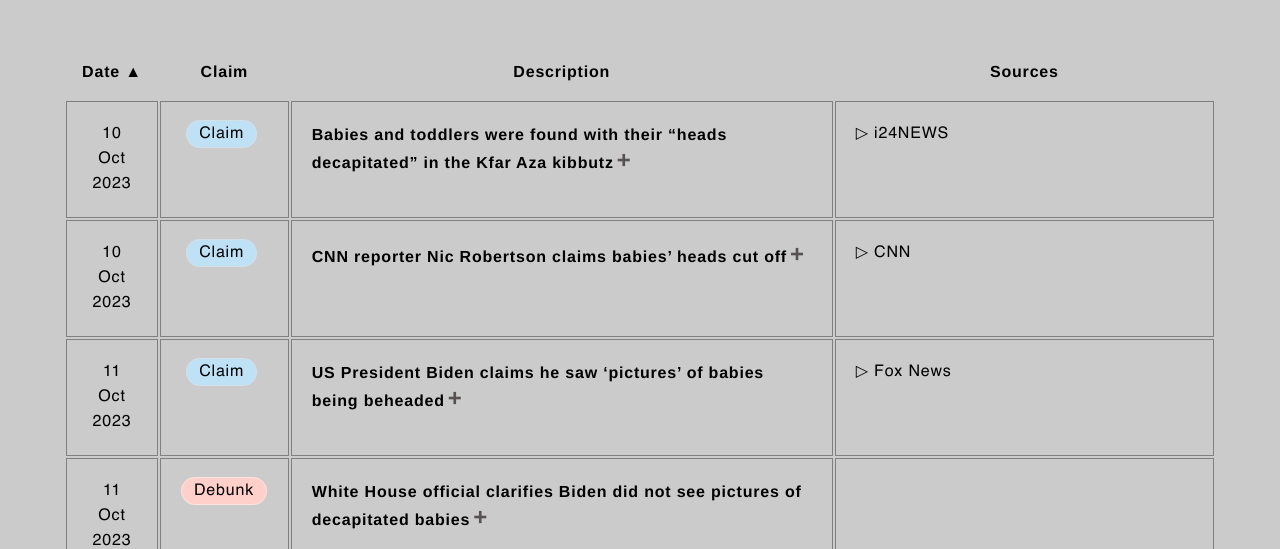
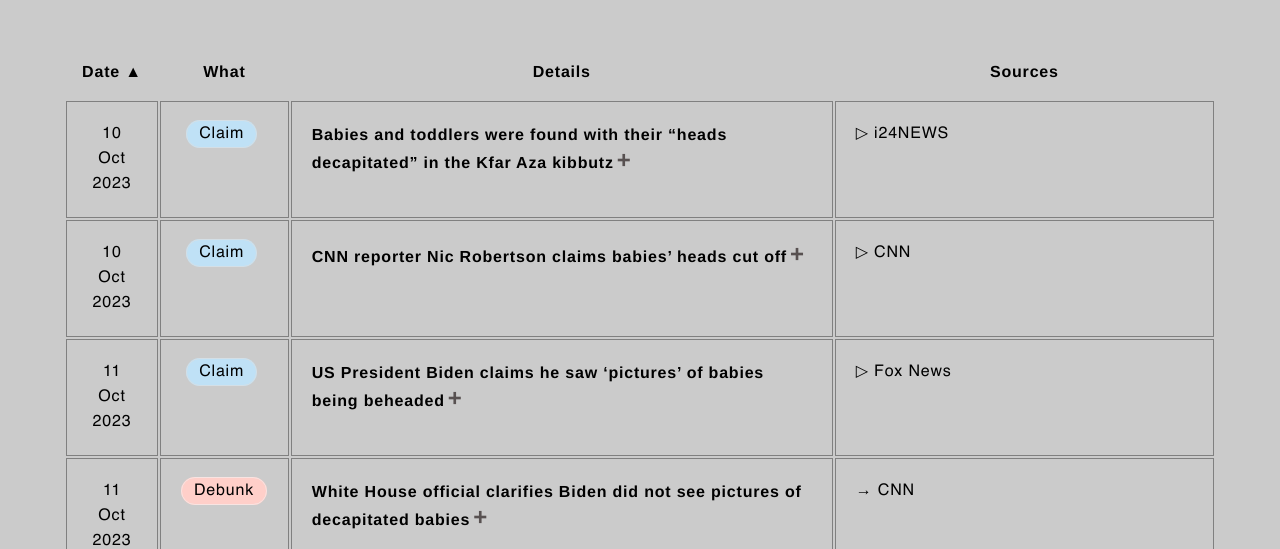
Before and after one commit to tamtzekin/hasbara-tracker, a React (Create React App) app: page /tracker in a window 1280 px wide. Shown: the part 244-793 px from the top of the page. Built offline with nearby package versions, Linux system fonts and the light colour scheme.

Commit message:
more sources, renamed table headers

```diff
--- a/src/components/Tracker.js
+++ b/src/components/Tracker.js
@@ -38,7 +38,7 @@ export default function Tracker() {
             },
 
             {
-                Header: 'Claim',
+                Header: 'What',
                 accessor: (row) => row.claim.claimText,
                 Cell: ({ row }) => (
                     <span className={row.original.claim.claimClass}>
@@ -48,7 +48,7 @@ export default function Tracker() {
             },
 
             {
-                Header: 'Description',
+                Header: 'Details',
                 accessor: (row) => `${row.description.summary} ${row.description.details}`,
                 Cell: ({ row }) => (
                     <div style={{maxWidth:700}}>
--- a/src/components/data.js
+++ b/src/components/data.js
@@ -62,8 +62,8 @@ const data = [
             summaryClass: 'expand-text',
             details: 'An administration official later clarified Biden’s remarks, saying that Biden was referring to public statements from officials and media reports and had not actually seen photos.',
         },
-        sourceText: '',
-        sourceLink: '',
+        sourceText: '→ CNN',
+        sourceLink: 'https://archive.ph/gaDln',
         videoLink: '',
     },
 
```
